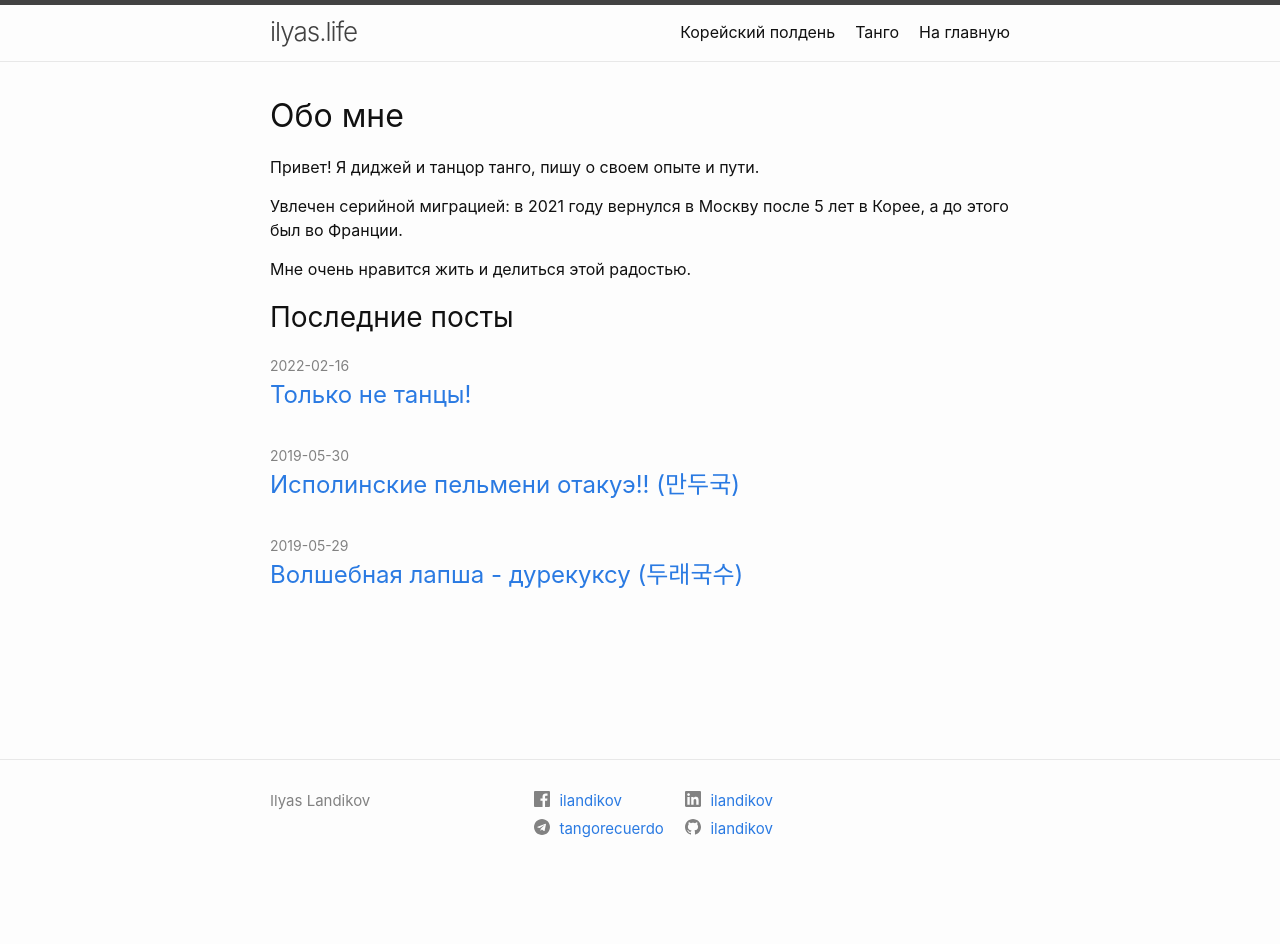
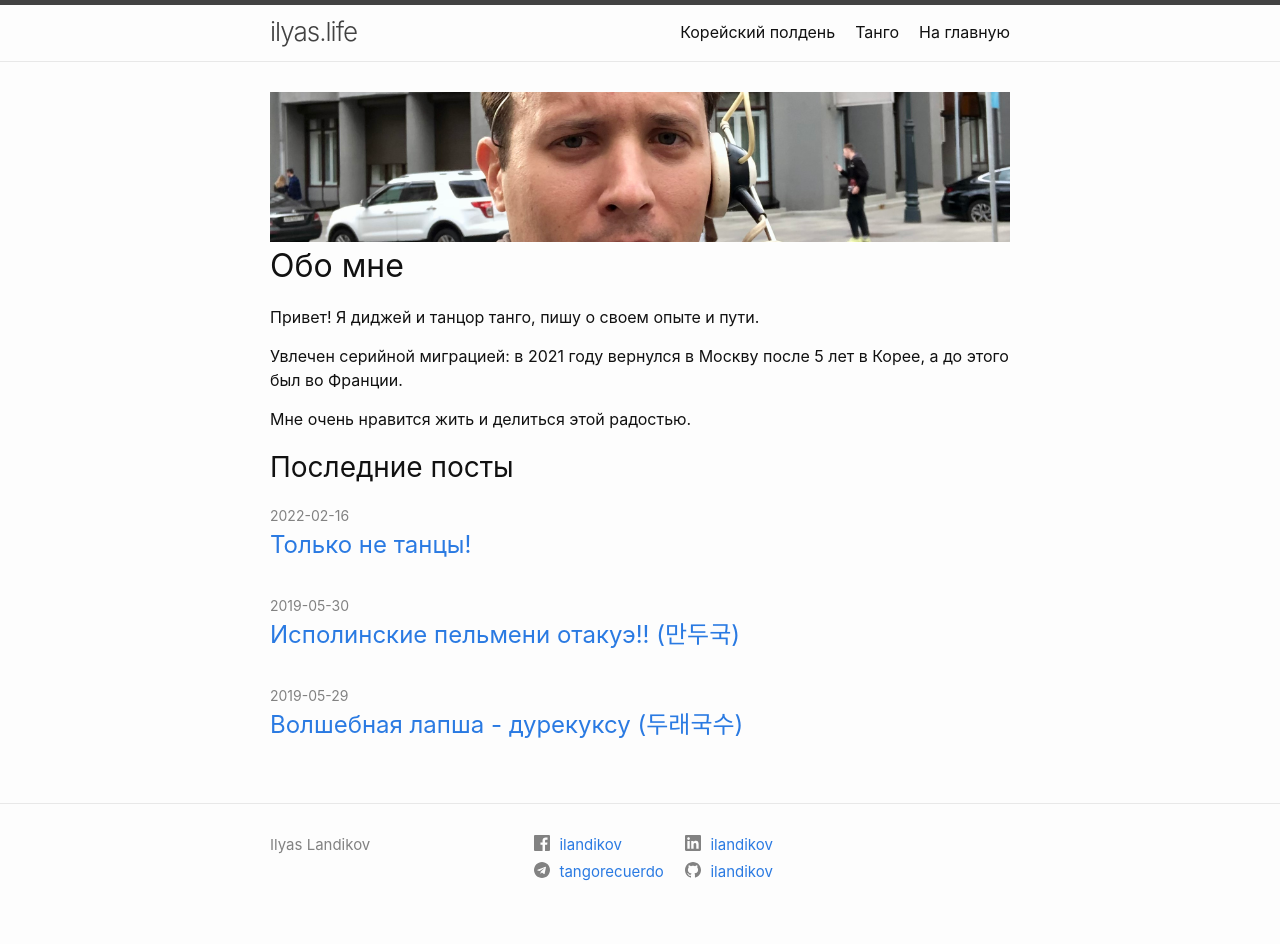
Before and after one commit to ilandikov/ilandikov.github.io, a Jekyll site: the page built from index.markdown, in a window 1280 px wide. Built offline with Jekyll 4.4.1, drawn with Linux system fonts in a browser that asks for light colours; before the commit the page ends 900 px from its top, so only the background shows below that.

Commit message:
Add cover on the front page

```diff
--- a/_layouts/home.html
+++ b/_layouts/home.html
@@ -3,6 +3,10 @@
 ---
 
 <div class="home">
+  {%- if page.cover -%}
+    <img src="{{- page.cover | relative_url -}}" alt="" class="post-header-cover">
+  {%- endif -%}
+
   {%- if page.title -%}
     <h1 class="page-heading">{{ page.title }}</h1>
   {%- endif -%}
--- a/_sass/minima/_layout.scss
+++ b/_sass/minima/_layout.scss
@@ -216,6 +216,12 @@
   margin-bottom: $spacing-unit;
 }
 
+.post-header-cover {
+      width: 100%;
+      height: 150px;
+      object-fit: cover;
+}
+
 .post-title {
   @include relative-font-size(2.625);
   letter-spacing: -1px;
--- a/index.markdown
+++ b/index.markdown
@@ -4,6 +4,7 @@
 
 layout: home
 title: "Обо мне"
+cover: /assets/images/IMG_1503.jpg
 ---
 
 Привет! Я диджей и танцор танго, пишу о своем опыте и пути.
```
Also changed, not shown: assets/images/IMG_1503.jpg (added).
